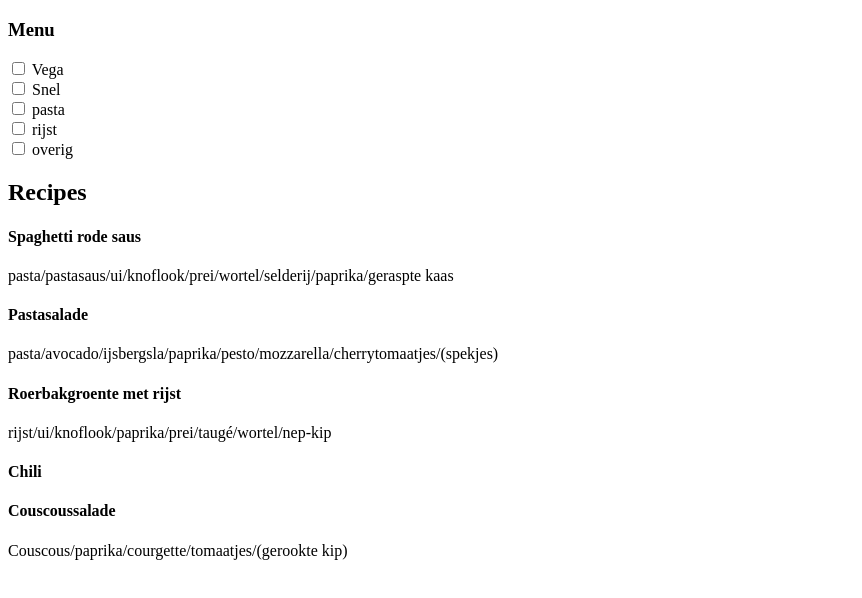
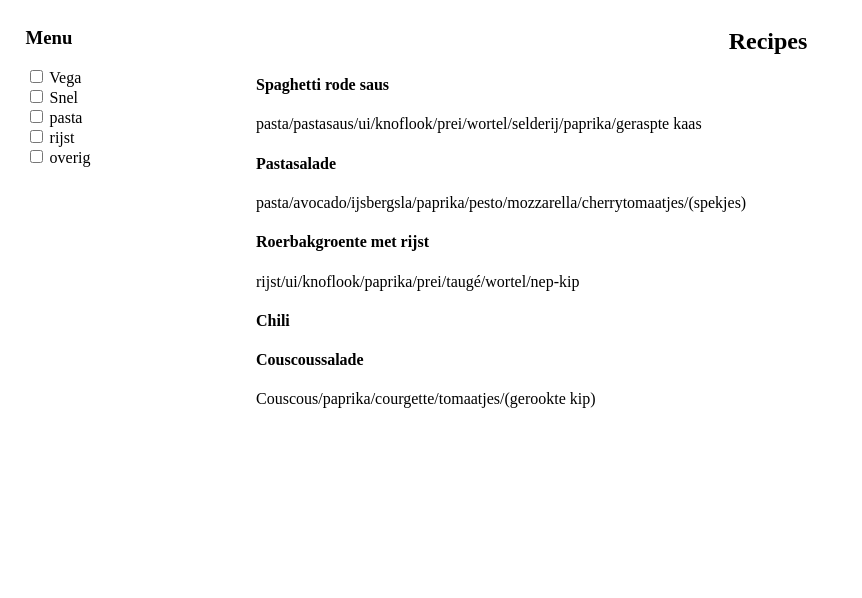
Before and after one commit to syh7/Koala-Tree-Frontend, an Angular app: page / in a window 1280 px wide. Shown: the top 598 px of the page, without its empty margins (0-862 px from the left). Built offline with nearby package versions, Linux system fonts and the light colour scheme.

Commit message:
Split page in sidebar+content

```diff
--- a/src/app/recipes/recipes.component.css
+++ b/src/app/recipes/recipes.component.css
@@ -1 +1,20 @@
-label {display: block;}
+label {
+    display: block;
+}
+h2 {
+    text-align: center;
+}
+
+
+.sidebar {
+    position: fixed;
+    height: 100%;
+    left: 2%;
+    width: 20%;
+}
+.content {
+    position: fixed;
+    height: 100%;
+    right: 0;
+    width: 80%;
+}
--- a/src/app/recipes/recipes.component.html
+++ b/src/app/recipes/recipes.component.html
@@ -1,4 +1,4 @@
-<div id="menuDiv">
+<div id="menuDiv" class="sidebar">
     <h3> Menu </h3>
     <label>
         <input type="checkbox" value="Vega"> Vega
@@ -14,7 +14,7 @@
     </label>
 </div>
 
-<div id="contentDiv">
+<div id="contentDiv" class="content">
     <h2> Recipes </h2>
     <div id="recipeDiv" *ngFor="let recipe of recipes">
         <h4>
```
